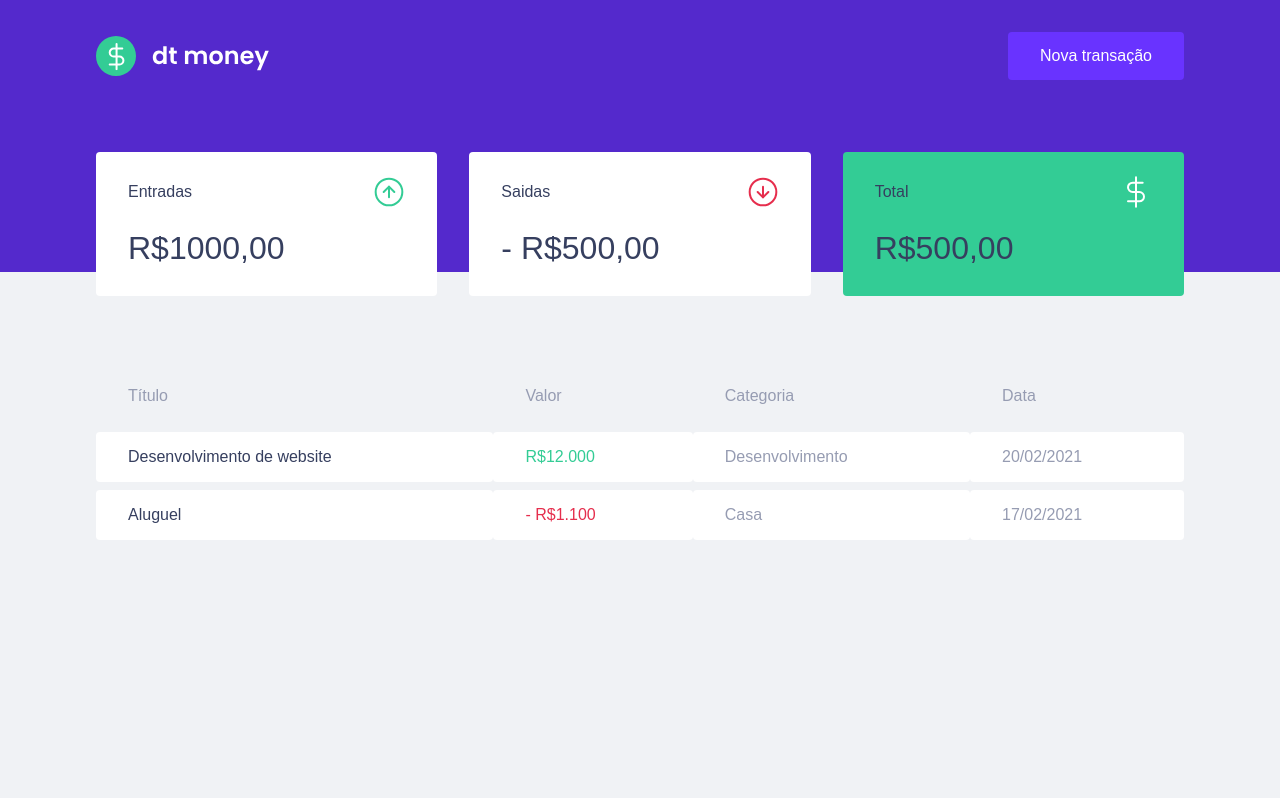
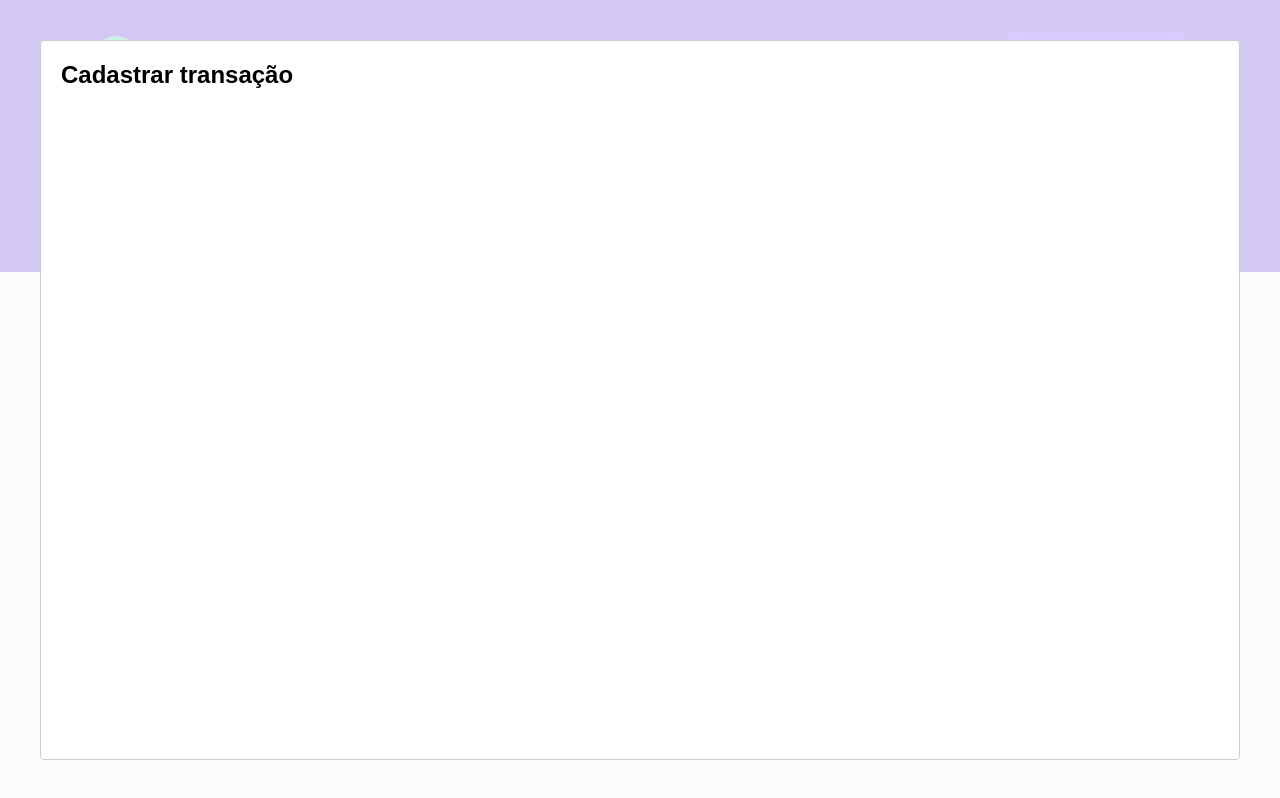
Before and after one commit to Danilonbs/dtmoney, a React (Create React App) app: page / in a window 1280 px wide. Both pictures are taken after a click on the button "Nova transação". Built offline with nearby package versions, Linux system fonts and the light colour scheme; no server answers; what miragejs would draw is missing.

Commit message:
starting add modal

```diff
--- a/package.json
+++ b/package.json
@@ -7,6 +7,7 @@
     "miragejs": "^0.1.47",
     "react": "^18.2.0",
     "react-dom": "^18.2.0",
+    "react-modal": "^3.16.1",
     "react-scripts": "5.0.1",
     "styled-components": "^6.0.3",
     "web-vitals": "^2.1.4"
@@ -19,6 +20,7 @@
     "@types/node": "^16.18.38",
     "@types/react": "^18.2.14",
     "@types/react-dom": "^18.2.7",
+    "@types/react-modal": "^3.16.0",
     "typescript": "^4.9.5"
   },
   "scripts": {
--- a/src/App.tsx
+++ b/src/App.tsx
@@ -1,16 +1,40 @@
 
 
 
-
+import Modal from 'react-modal'
 import { Dashboard } from "./components/Dashboard";
 import { Header } from "./components/Header/headerindex";
 import { GlobalStyle } from "./styles/global";
+import { useState } from 'react';
+
+Modal.setAppElement('#root');
 
 export function App() {
+  const [isNewTransactionModalOpen, setIsNewTransactionModalOpen] = useState(false)
+
+    function handleOpenNewTransactionModal () {
+        setIsNewTransactionModalOpen(true)
+
+    }
+
+    function handleCloseNewTransactionModal () {
+        setIsNewTransactionModalOpen(false)
+
+    }
   return (
     <>
-        <Header />
+        <Header onOpenNewTransactionModal={handleOpenNewTransactionModal} />
         <Dashboard />
+
+        <Modal
+                isOpen={isNewTransactionModalOpen}
+                onRequestClose={handleCloseNewTransactionModal}
+                >
+
+                <h2>Cadastrar transação</h2>
+
+        </Modal>
+
         <GlobalStyle />
     </>
   );
--- a/src/components/Header/headerindex.tsx
+++ b/src/components/Header/headerindex.tsx
@@ -1,14 +1,23 @@
+import { useState } from 'react'
+import  Modal from 'react-modal'
 import logoImg from '../../assets/logo.svg'
 import { Container, Content } from './styless'
 
-export function Header () {
+interface HeaderProps {
+    onOpenNewTransactionModal: () => void;
+}
+
+export function Header ({onOpenNewTransactionModal}: HeaderProps) {
+
+
     return (
         <Container>
             <Content>
             <img src={logoImg} alt="dt money" />
-            <button type="button">
+            <button type="button" onClick={onOpenNewTransactionModal}>
                 Nova transação
             </button>
+
             </Content>
         </Container>
     )
```
Also changed, not shown: 1 other file (tests, documents, lock files or other folders).
